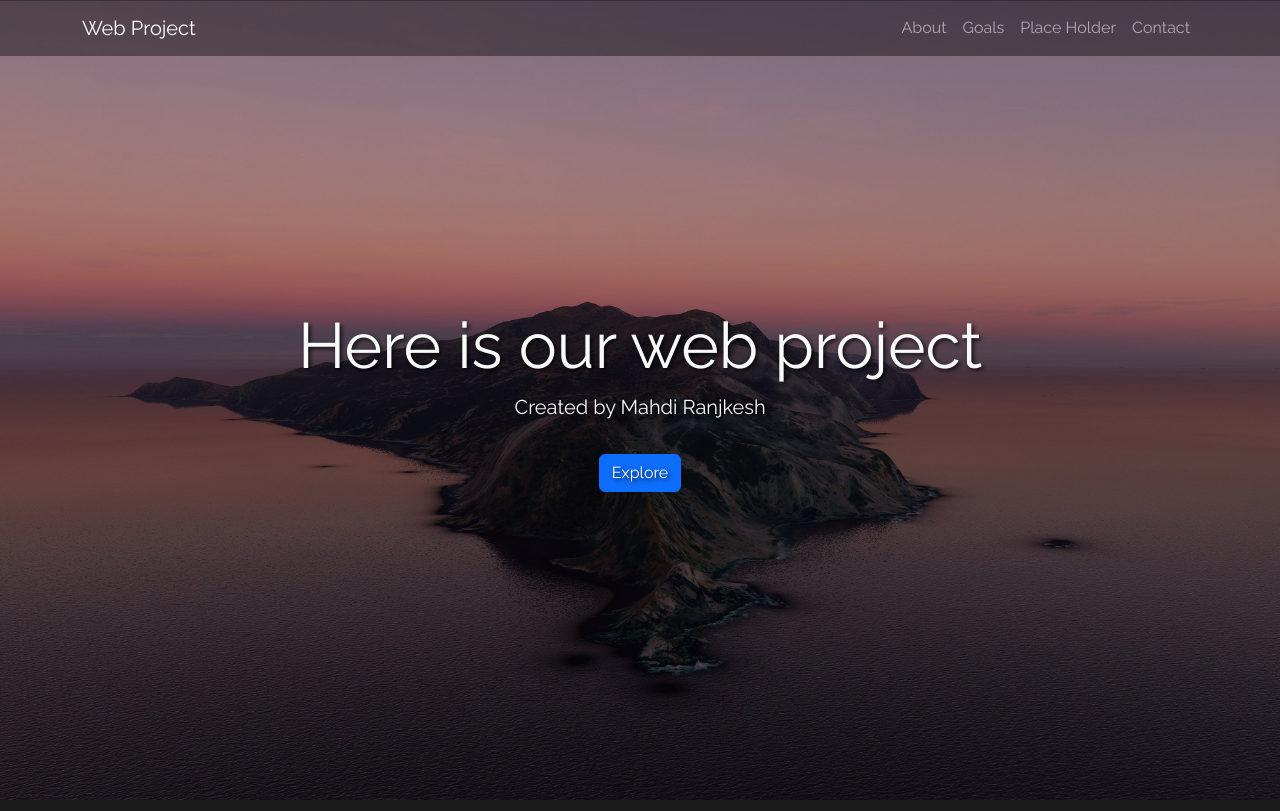
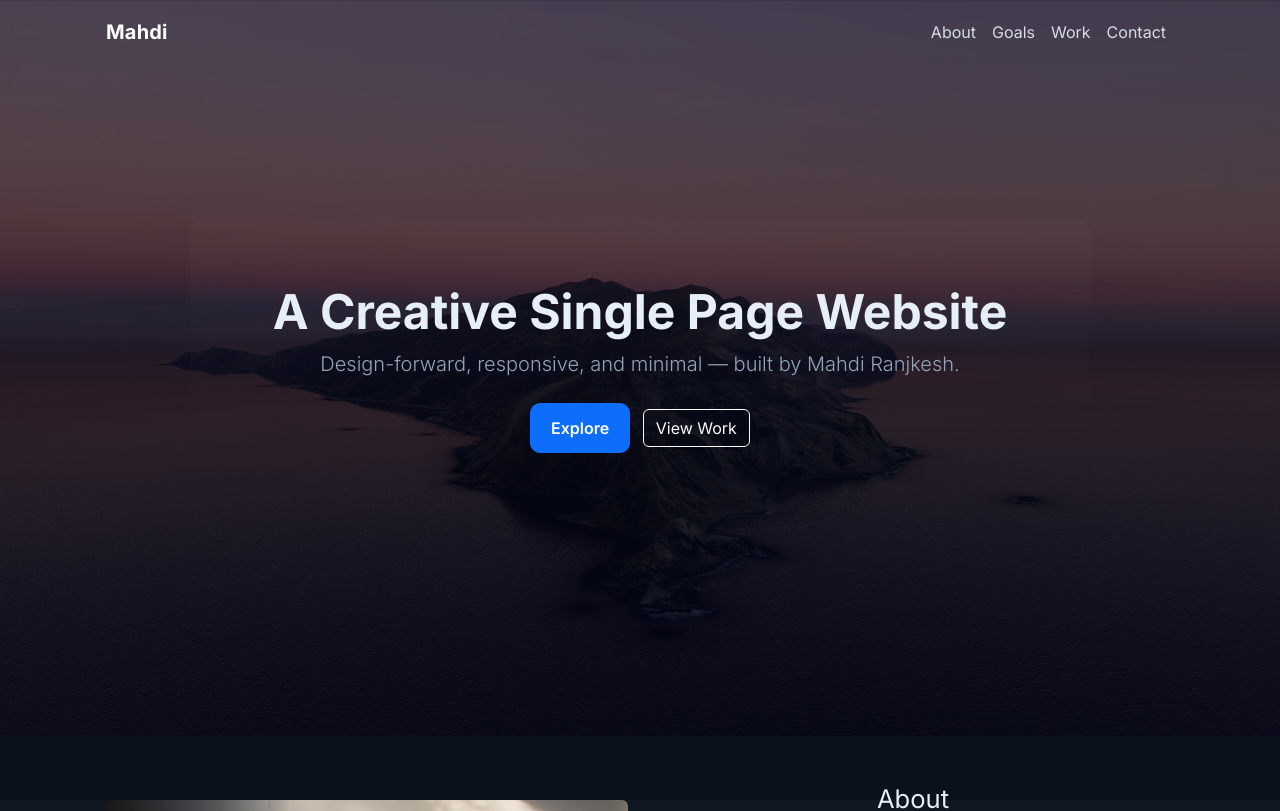
Before and after one commit to Mahdirnj/Creative-single-page-website, a plain HTML site: page index.html in a window 1280 px wide. Shown: the top 811 px of the page. Drawn offline with nearby package versions, Linux system fonts and the light colour scheme.

Commit message:
Refactor HTML structure, enhance navbar, and improve styling for a creative single page website

```diff
--- a/index.html
+++ b/index.html
@@ -3,18 +3,20 @@
 <head>
     <meta charset="UTF-8">
     <meta name="viewport" content="width=device-width, initial-scale=1.0">
-    <title>Web Project</title>
+    <title>Creative Single Page Website</title>
+    <link rel="preconnect" href="https://fonts.gstatic.com" crossorigin>
+    <link href="https://fonts.googleapis.com/css2?family=Inter:wght@300;400;600;700;800&family=Raleway:wght@600;700&display=swap" rel="stylesheet">
     <link rel="stylesheet" href="https://cdnjs.cloudflare.com/ajax/libs/bootstrap/5.3.1/css/bootstrap.min.css">
     <link rel="stylesheet" href="styles.css">
-    <style>
-        @import url('https://fonts.googleapis.com/css2?family=Raleway:wght@400;700&display=swap');
-    </style>
 </head>
 <body>
 
+    <header>
         <nav id="navbar" class="navbar navbar-expand-lg navbar-dark fixed-top">
             <div class="container">
-            <a class="navbar-brand" href="#">Web Project</a>
+                <a class="navbar-brand d-flex align-items-center" href="#">
+                    <span class="brand-text">Mahdi</span>
+                </a>
                 <button class="navbar-toggler" type="button" data-bs-toggle="collapse" data-bs-target="#navbarNav" aria-controls="navbarNav" aria-expanded="false" aria-label="Toggle navigation">
                     <span class="navbar-toggler-icon"></span>
                 </button>
@@ -27,7 +29,7 @@
                             <a class="nav-link" href="#goals">Goals</a>
                         </li>
                         <li class="nav-item">
-                        <a class="nav-link" href="#placehold">Place Holder</a>
+                            <a class="nav-link" href="#placehold">Work</a>
                         </li>
                         <li class="nav-item">
                             <a class="nav-link" href="#contact">Contact</a>
@@ -36,15 +38,22 @@
                 </div>
             </div>
         </nav>
+    </header>
 
 
-    <header class="hero-section d-flex align-items-center justify-content-center text-center">
+    <main>
+        <section class="hero-section d-flex align-items-center justify-content-center text-center" role="banner">
             <div class="container">
-            <h1 class="display-4">Here is our web project</h1>
-            <p class="lead">Created by Mahdi Ranjkesh </p>
-            <a href="#about" class="btn btn-primary mt-3">Explore</a>
+                <div class="hero-content px-3">
+                    <h1 class="display-4">A Creative Single Page Website</h1>
+                    <p class="lead">Design-forward, responsive, and minimal — built by Mahdi Ranjkesh.</p>
+                    <div class="mt-4">
+                        <a href="#about" class="btn btn-cta btn-primary me-2">Explore</a>
+                        <a href="#placehold" class="btn btn-outline-light">View Work</a>
                     </div>
-    </header>
+                </div>
+            </div>
+        </section>
 
     <section id="about" class="container py-5">
         <div class="row">
--- a/script.js
+++ b/script.js
@@ -22,16 +22,16 @@
 $window.on('scroll resize', check_if_in_view);
 $window.trigger('scroll');
 
-$(document).ready(function() {
+$(function () {
     const $navbar = $('#navbar');
-    const $window = $(window);
     const $document = $(document);
     let lastScrollTop = 0;
 
-    $window.on('scroll', function() {
+    // Navbar hide on scroll down, show on scroll up
+    $window.on('scroll', function () {
         const scrollTop = $window.scrollTop();
 
-        if (scrollTop > lastScrollTop && scrollTop > 50) {
+        if (scrollTop > lastScrollTop && scrollTop > 80) {
             $navbar.addClass('fade-out');
         } else {
             if (scrollTop + $window.height() < $document.height()) {
@@ -41,4 +41,21 @@ $(document).ready(function() {
 
         lastScrollTop = scrollTop;
     });
+
+    // Smooth scroll for internal links
+    $('a[href^="#"]').on('click', function (e) {
+        const target = $(this.getAttribute('href'));
+        if (target.length) {
+            e.preventDefault();
+            $('html, body').animate({
+                scrollTop: target.offset().top - 70
+            }, 600);
+
+            // Collapse responsive menu when a link is clicked
+            const bsCollapse = $('.navbar-collapse');
+            if (bsCollapse.hasClass('show')) {
+                $('.navbar-toggler').trigger('click');
+            }
+        }
     });
+});
--- a/styles.css
+++ b/styles.css
@@ -1,87 +1,80 @@
-body {
-  font-family: 'Raleway', sans-serif;
-  background-color: #1a1a1a;
-  color: #f8f9fa;
+:root{
+  --bg: #0f1720;
+  --panel: #0f1723;
+  --muted: #94a3b8;
+  --accent: #2dd4bf;
+  --accent-2: #60a5fa;
+  --glass: rgba(255,255,255,0.06);
+  --card: rgba(255,255,255,0.03);
+  --text: #e6eef8;
+  --radius: 12px;
+  --container-max: 1100px;
 }
 
-.navbar {
-  background-color: rgba(0, 0, 0, 0.4);
-  transition: opacity 0.2s;
-  opacity: 1;
+/* Reset + base */
+*{box-sizing:border-box}
+html,body{height:100%}
+body{
+  margin:0;
+  font-family: Inter, Raleway, system-ui, -apple-system, 'Segoe UI', Roboto, 'Helvetica Neue', Arial;
+  background: linear-gradient(180deg,var(--bg), #07101a 140%);
+  color:var(--text);
+  -webkit-font-smoothing:antialiased;
+  -moz-osx-font-smoothing:grayscale;
+  line-height:1.5;
 }
 
-.navbar.fade-out {
-  opacity: 0;
+/* Container tuning */
+.container{max-width:var(--container-max);margin:0 auto;padding-left:1rem;padding-right:1rem}
+
+/* Navbar */
+.navbar{background:transparent;padding:0.75rem 0;backdrop-filter:blur(6px)}
+.navbar .brand-text{font-weight:700;letter-spacing:0.2px}
+.navbar .nav-link{color:var(--text);opacity:0.9}
+.navbar .nav-link:hover{color:var(--accent);opacity:1}
+
+/* Hero */
+.hero-section{position:relative;display:flex;align-items:center;min-height:80vh;padding-top:5rem;padding-bottom:5rem;background-image:url('./wal.jpg');background-size:cover;background-position:center}
+.hero-section::after{content:"";position:absolute;inset:0;background:linear-gradient(180deg,rgba(2,6,23,0.45),rgba(2,6,23,0.65));mix-blend:multiply}
+.hero-content{position:relative;z-index:2;max-width:900px;margin:0 auto;color:var(--text);padding:3rem;background:linear-gradient(180deg,rgba(255,255,255,0.02),transparent);border-radius:var(--radius)}
+.hero-content h1{font-size:2.4rem;margin:0 0 0.5rem 0;font-weight:700}
+.hero-content p{color:var(--muted);margin:0}
+.btn-cta{padding:0.75rem 1.25rem;border-radius:10px;font-weight:600}
+
+/* Sections */
+section{padding:3.5rem 0}
+.section-title{font-size:1.6rem;margin-bottom:1.25rem;color:var(--text);text-align:center}
+
+/* Cards */
+.card{background:var(--card);border:none;border-radius:12px;overflow:hidden;box-shadow:0 6px 18px rgba(2,6,23,0.6);transition:transform .35s,box-shadow .35s}
+.card img{height:220px;object-fit:cover;width:100%;display:block}
+.card-body{color:var(--text)}
+.card:hover{transform:translateY(-10px);box-shadow:0 18px 40px rgba(2,6,23,0.6)}
+
+/* Form + contact */
+form .form-control{background:transparent;border:1px solid rgba(255,255,255,0.06);color:var(--text);border-radius:8px;padding:.75rem}
+.form-label{color:var(--muted)}
+
+/* Footer */
+footer{background:transparent;padding:2rem 0;color:var(--muted);text-align:center;border-top:1px solid rgba(255,255,255,0.03)}
+
+/* Utilities */
+.bg-dark{background:linear-gradient(180deg,#071422,#041018)}
+
+/* Responsive */
+@media(min-width:768px){
+  .hero-content h1{font-size:3rem}
+  .card img{height:260px}
 }
 
-.hero-section {
-  background: url('./wal.jpg') no-repeat center center / cover;
-  height: 100vh;
-  color: #f8f9fa;
-  text-shadow: 2px 2px 4px rgba(0, 0, 0, 0.8);
+@media(min-width:1200px){
+  .hero-section{min-height:92vh}
+  .hero-content{padding:4rem}
 }
 
-.hero-section .container h1 {
-  font-size: 4rem;
-  animation: fadeInDown 1s ease-in-out;
-}
+/* Small animations */
+@keyframes floatUp{from{opacity:0;transform:translateY(10px)}to{opacity:1;transform:none}}
+.hero-content{animation:floatUp .9s ease-out both}
 
-.hero-section .container p {
-  font-size: 1.25rem;
-  animation: fadeInUp 1s ease-in-out 0.5s;
-}
-
-.hero-section .container .btn {
-  animation: fadeInUp 1s ease-in-out 1s;
-}
-
-.section-title {
-  text-align: center;
-  margin-bottom: 30px;
-  font-size: 2rem;
-  opacity: 0;
-  transform: translateY(20px);
-  transition: opacity 0.5s ease-in-out, transform 0.5s ease-in-out;
-}
-
-.in-view {
-  opacity: 1;
-  transform: translateY(0);
-}
-
-.card {
-  transition: transform 0.3s;
-  background-color: #343a40;
-  color: #f8f9fa;
-}
-
-.card:hover {
-  transform: translateY(-10px);
-}
-
-footer {
-  background-color: #343a40;
-  color: #f8f9fa;
-}
-
-@keyframes fadeInDown {
-  from {
-      opacity: 0;
-      transform: translateY(-20px);
-  }
-  to {
-      opacity: 1;
-      transform: translateY(0);
-  }
-}
-
-@keyframes fadeInUp {
-  from {
-      opacity: 0;
-      transform: translateY(20px);
-  }
-  to {
-      opacity: 1;
-      transform: translateY(0);
-  }
-}
+/* Accessibility focus */
+a:focus,button:focus,.form-control:focus{outline:3px solid rgba(96,165,250,0.14);outline-offset:3px}
```
Lines whose indentation alone changed are shown as unchanged.
